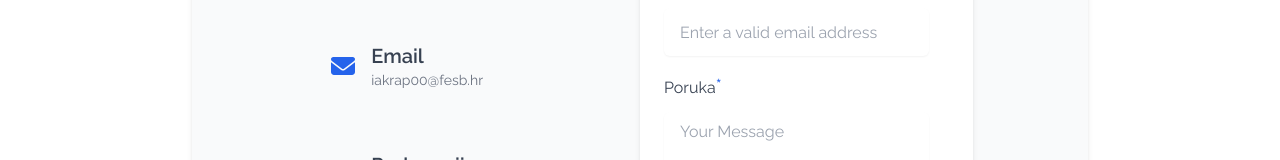
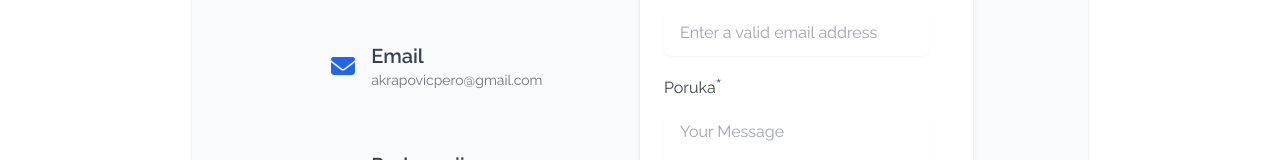
Before and after one commit to akrapovicivan/akrasol, a Next.js app: page /contact in a window 1280 px wide. Shown: the part 412-572 px from the top of the page. Built offline with nearby package versions, Linux system fonts and the light colour scheme.

Commit message:
info fixes

```diff
--- a/src/app/components/Header/Section.tsx
+++ b/src/app/components/Header/Section.tsx
@@ -37,7 +37,7 @@ export default function Section({
                         backgroundColor: innerBackgroundColor,
                         color: innerBackgroundColor ? "white" : "#212121",
                 }}>
-                <span className="text-xl lg:text-2xl font-bold mb-3">{title}</span>
+                <span className="text-xl lg:text-2xl font-bold mb-2">{title}</span>
                 <p className="text-sm lg:text-base overflow-hidden text-ellipsis">{description}</p>
             </div>
         </div>
--- a/src/app/contact/page.tsx
+++ b/src/app/contact/page.tsx
@@ -80,7 +80,7 @@ export default function ContactForm() {
             <FontAwesomeIcon icon={faEnvelope} className="text-blue-600 text-2xl" />
             <div>
                 <h3 className="text-xl font-semibold text-gray-700">Email</h3>
-                <p className="text-gray-500 text-sm">iakrap00@fesb.hr</p>
+                <p className="text-gray-500 text-sm">akrapovicpero@gmail.com</p>
             </div>
             </div>
             <div className="flex items-center space-x-4">
```
